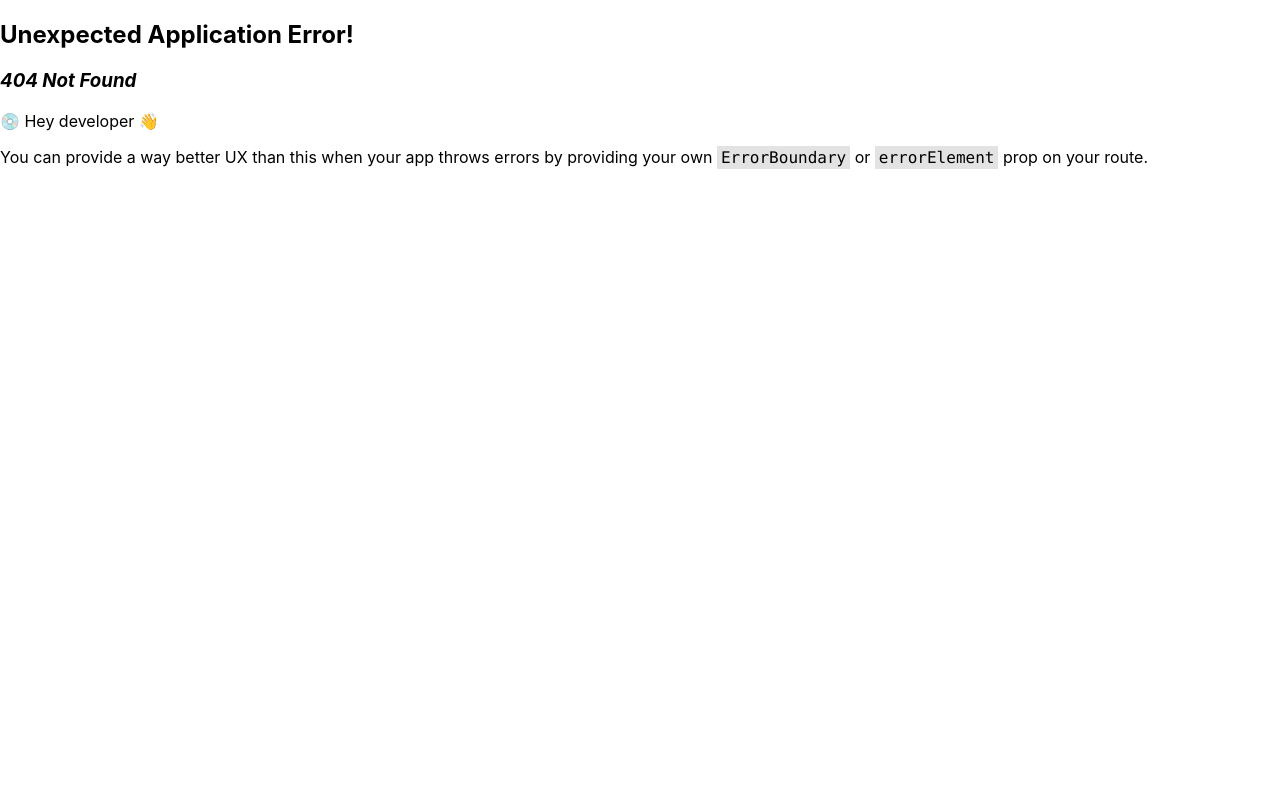
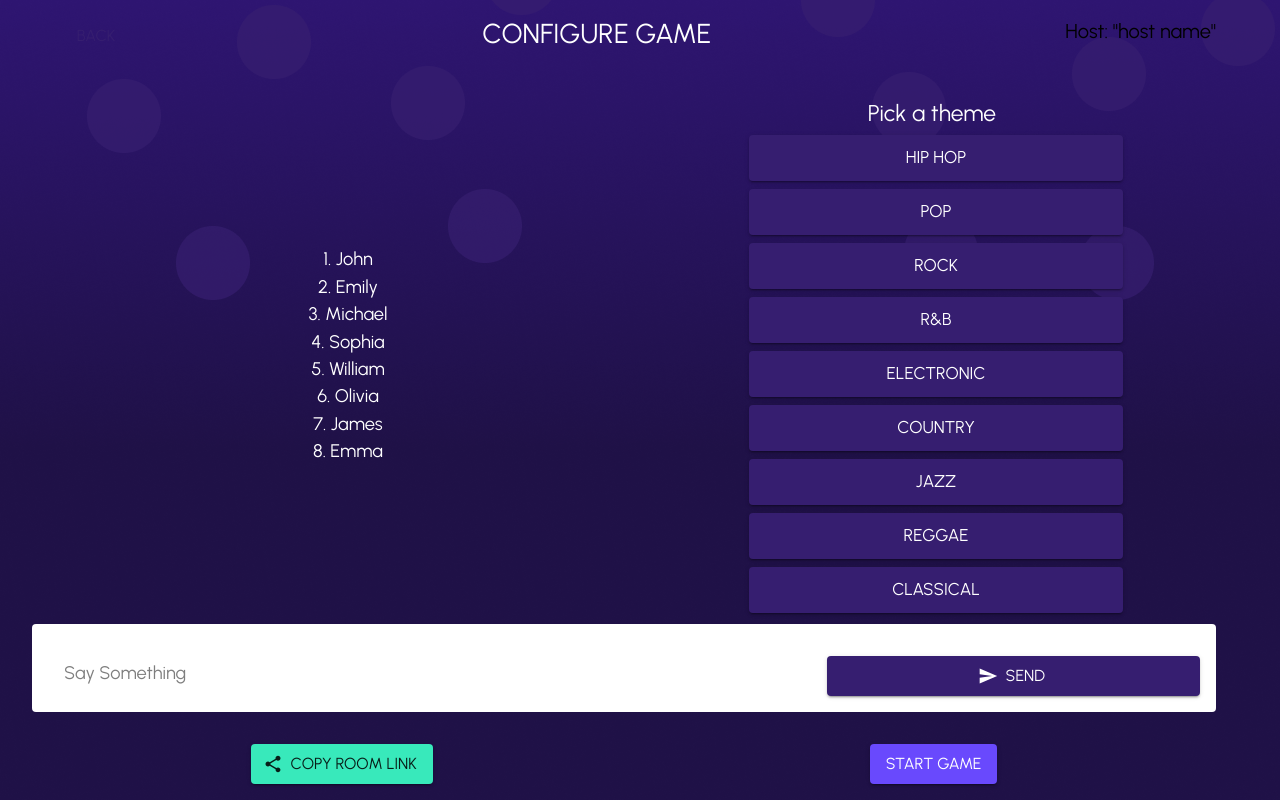
Before and after one commit to BahnMiFPS/tune-teasers, a React (Create React App) app: page /lobby/1 in a window 1280 px wide. Before the commit this address had no page. Built offline with nearby package versions, Linux system fonts and the light colour scheme; no server answers.

Commit message:
adding Toastify

```diff
--- a/package.json
+++ b/package.json
@@ -15,6 +15,8 @@
     "react-dom": "^18.2.0",
     "react-router-dom": "^6.11.2",
     "react-scripts": "5.0.1",
+    "react-toastify": "^9.1.3",
+    "socket.io-client": "^4.6.1",
     "web-vitals": "^2.1.4",
     "yup": "^1.2.0"
   },
--- a/src/App.js
+++ b/src/App.js
@@ -5,17 +5,20 @@ import { createBrowserRouter, RouterProvider } from "react-router-dom";
 import Lobby from "./pages/Lobby";
 import Play from "./pages/Play";
 import Result from "./pages/Result";
+import { Box } from "@mui/material";
+import mainBackground from "./background.png";
+import { ToastContainer } from "react-toastify";
 const router = createBrowserRouter([
   {
     path: "/",
     element: <HomePage />,
   },
   {
-    path: "/lobby",
+    path: "/lobby/:roomId",
     element: <Lobby />,
   },
   {
-    path: "/play",
+    path: "/play/:roomId",
     element: <Play />,
   },
   {
@@ -26,7 +29,21 @@ const router = createBrowserRouter([
 function App() {
   return (
     <ThemeProvider theme={theme}>
-      <RouterProvider router={router} />
+      <Box
+        sx={{
+          backgroundImage: `url(${mainBackground})`,
+          backgroundPosition: "center",
+          height: "100vh",
+          width: "100vw",
+          padding: 0,
+          margin: 0,
+          display: "flex",
+          justifyContent: "center",
+          alignItems: "center",
+        }}
+      >
+        <RouterProvider router={router} />
+      </Box>
     </ThemeProvider>
   );
 }
--- /dev/null
+++ b/src/components/ChatBox.js
@@ -0,0 +1,83 @@
+import React, { useEffect, useState } from "react";
+import {
+  Box,
+  Button,
+  Container,
+  Grid,
+  TextField,
+  Typography,
+} from "@mui/material";
+import io from "socket.io-client";
+import { Send } from "@mui/icons-material";
+
+const socket = io.connect("http://localhost:3001");
+
+function ChatBox() {
+  const [message, setMessage] = useState("");
+  const [messageReceived, setMessageReceived] = useState("");
+
+  const sendMessage = () => {
+    socket.emit("send_message", {
+      message,
+    });
+  };
+
+  useEffect(() => {
+    socket.on("received_message", (data) => {
+      setMessageReceived(data.message);
+    });
+  }, []);
+
+  const handleInputChange = (e) => {
+    setMessage(e.target.value);
+  };
+
+  const handleFormSubmit = (e) => {
+    e.preventDefault();
+    sendMessage();
+  };
+
+  return (
+    <Grid
+      item
+      xs={12}
+      sm={12}
+      md={12}
+      sx={{
+        backgroundColor: "white",
+        padding: "16px",
+        borderRadius: "4px",
+        marginBottom: 4,
+      }}
+    >
+      <Typography>{messageReceived}</Typography>
+      <form onSubmit={handleFormSubmit}>
+        <Grid container noValidate autoComplete="off" spacing={1}>
+          <Grid item xs={8}>
+            <TextField
+              placeholder="Say Something"
+              variant="standard"
+              fullWidth
+              value={message}
+              onChange={handleInputChange}
+              inputProps={{ style: { color: "black" } }}
+            />
+          </Grid>
+          <Grid item xs={4}>
+            <Button
+              type="submit"
+              variant="contained"
+              sx={{ height: "100%" }}
+              fullWidth
+              startIcon={<Send />}
+            >
+              SEND
+            </Button>
+          </Grid>
+        </Grid>
+      </form>
+    </Grid>
+  );
+}
+
+export default ChatBox;
--- a/src/components/PlayerList.js
+++ b/src/components/PlayerList.js
@@ -15,8 +15,6 @@ function PlayerList() {
 
   return (
     <Grid item xs={12} sm={6} md={4} sx={{ textAlign: "center" }}>
-      <Typography></Typography>
-
       {players.map((player) => (
         <Typography key={player.id} color={"white"}>
           {player.id}. {player.name}
--- a/src/index.js
+++ b/src/index.js
@@ -2,10 +2,23 @@ import React from "react";
 import ReactDOM from "react-dom/client";
 import "./index.css";
 import App from "./App";
+import { ToastContainer } from "react-toastify";
 
 const root = ReactDOM.createRoot(document.getElementById("root"));
 root.render(
   <React.StrictMode>
+    <ToastContainer
+      position="top-right"
+      autoClose={5000}
+      hideProgressBar={false}
+      newestOnTop={false}
+      closeOnClick
+      rtl={false}
+      pauseOnFocusLoss
+      draggable
+      pauseOnHover
+      theme="dark"
+    />
     <App />
   </React.StrictMode>
 );
--- a/src/pages/HomePage.js
+++ b/src/pages/HomePage.js
@@ -1,31 +1,8 @@
 import React from "react";
-import {
-  Box,
-  Button,
-  Container,
-  Grid,
-  TextField,
-  TextareaAutosize,
-  Typography,
-  useMediaQuery,
-  useTheme,
-} from "@mui/material";
+import { Container, Grid, Typography } from "@mui/material";
 import PlayerNameForm from "../components/PlayerNameForm";
 function HomePage() {
   return (
-    <Box
-      sx={{
-        backgroundImage: "url(./background.png)",
-        backgroundPosition: "center",
-        height: "100vh",
-        width: "100vw",
-        padding: 0,
-        margin: 0,
-        display: "flex", // Add this line
-        justifyContent: "center", // Add this line
-        alignItems: "center", // Add this line
-      }}
-    >
     <Container>
       <Grid
         container
@@ -47,7 +24,6 @@ function HomePage() {
         </Grid>
       </Grid>
     </Container>
-    </Box>
   );
 }
 
--- a/src/pages/Lobby.js
+++ b/src/pages/Lobby.js
@@ -1,25 +1,21 @@
 import { Box, Button, Container, Grid, Typography } from "@mui/material";
-import React from "react";
+import React, { useRef, useState } from "react";
 import PlayerList from "../components/PlayerList";
 import SongThemes from "../components/SongThemes";
 import { Share } from "@mui/icons-material";
+import ChatBox from "../components/ChatBox";
+import { useParams } from "react-router-dom";
+import { toast } from "react-toastify";
 
 function Lobby() {
+  const { roomId } = useParams();
+  console.log(roomId);
+  const handleShareClick = () => {
+    navigator.clipboard.writeText(window.location.href);
+    toast.success("Copied to clipboard");
+  };
   return (
-    <Box
-      sx={{
-        backgroundImage: "url(./background.png)",
-        backgroundPosition: "center",
-        height: "100vh",
-        width: "100vw",
-        padding: 0,
-        margin: 0,
-        display: "flex",
-        justifyContent: "center",
-        alignItems: "center",
-      }}
-    >
-      <Container>
+    <Container fixed>
       <Grid
         container
         flexDirection="column"
@@ -49,10 +45,10 @@ function Lobby() {
         <Grid
           item
           container
-            spacing={4}
+          spacing={2}
           direction={"row"}
-            justifyContent="space-between"
           alignItems={"center"}
+          justifyContent={"space-around"}
         >
           <PlayerList />
           <SongThemes />
@@ -61,33 +57,25 @@ function Lobby() {
           item
           container
           spacing={4}
-            direction={"row"}
           justifyContent="space-around"
           alignItems={"center"}
         >
+          <ChatBox />
           <Button
             type="submit"
             variant="contained"
             color="info"
             startIcon={<Share />}
+            onClick={handleShareClick}
           >
-              Invite Friends
+            Copy Room Link
           </Button>
           <Button type="submit" variant="contained" color="warning">
             Start Game
           </Button>
         </Grid>
-          <Grid item container justifyContent="space-between">
-            <Grid item>
-              <Typography>Playerlist</Typography>
-            </Grid>
-            <Grid item>
-              <Typography>Pick a theme</Typography>
-            </Grid>
-          </Grid>
       </Grid>
     </Container>
-    </Box>
   );
 }
 
--- a/src/pages/Play.js
+++ b/src/pages/Play.js
@@ -5,22 +5,9 @@ import SongThemes from "../components/SongThemes";
 import { Leaderboard, Quiz, Share } from "@mui/icons-material";
 import QuizQuestions from "../components/QuizQuestions";
 import LobbyLeaderboard from "../components/LobbyLeaderboard";
-
+import ChatBox from "../components/ChatBox";
 function Play() {
   return (
-    <Box
-      sx={{
-        backgroundImage: "url(./background.png)",
-        backgroundPosition: "center",
-        height: "100vh",
-        width: "100vw",
-        padding: 0,
-        margin: 0,
-        display: "flex",
-        justifyContent: "center",
-        alignItems: "center",
-      }}
-    >
     <Container>
       <Grid
         container
@@ -30,12 +17,7 @@ function Play() {
         spacing={4}
       >
         <Grid item>
-            <Grid
-              container
-              direction="row"
-              justifyContent="space-between"
-              alignItems={"normal"}
-            >
+          <Grid container direction="row" justifyContent="space-between">
             <Grid item>
               <img src="/logo.svg" alt="Logo" style={{ maxWidth: "30px" }} />
             </Grid>
@@ -59,7 +41,6 @@ function Play() {
         </Grid>
       </Grid>
     </Container>
-    </Box>
   );
 }
 
--- a/src/pages/Result.js
+++ b/src/pages/Result.js
@@ -24,19 +24,6 @@ import LobbyLeaderboard from "../components/LobbyLeaderboard";
 function Result() {
   const theme = useTheme();
   return (
-    <Box
-      sx={{
-        backgroundImage: "url(./background.png)",
-        backgroundPosition: "center",
-        height: "100vh",
-        width: "100vw",
-        padding: 0,
-        margin: 0,
-        display: "flex",
-        justifyContent: "center",
-        alignItems: "center",
-      }}
-    >
     <Container>
       <Grid
         container
@@ -97,7 +84,6 @@ function Result() {
         </Grid>
       </Grid>
     </Container>
-    </Box>
   );
 }
 
```
Also changed, not shown: 1 other file (tests, documents, lock files or other folders). Lines whose indentation alone changed are shown as unchanged.
